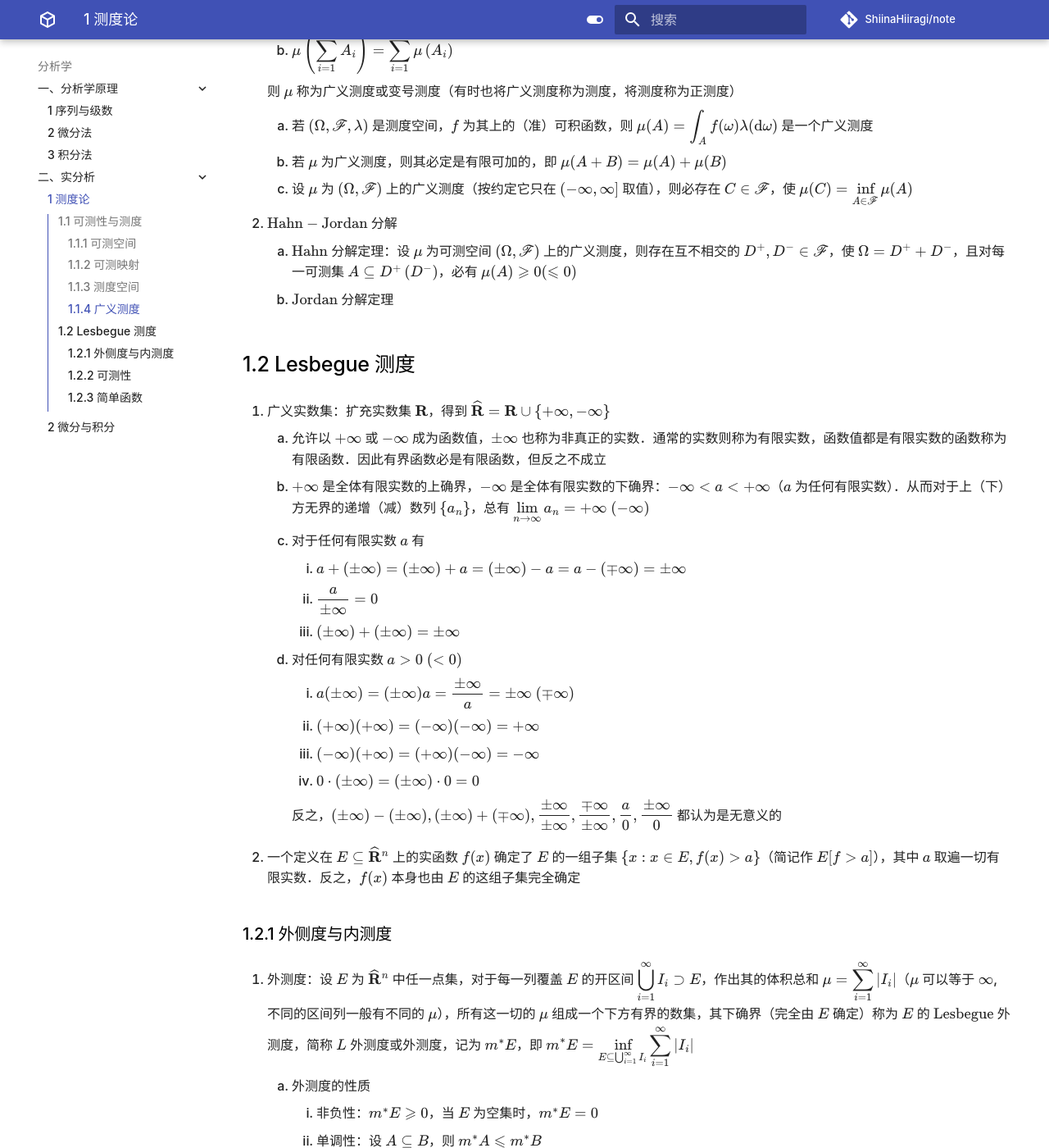
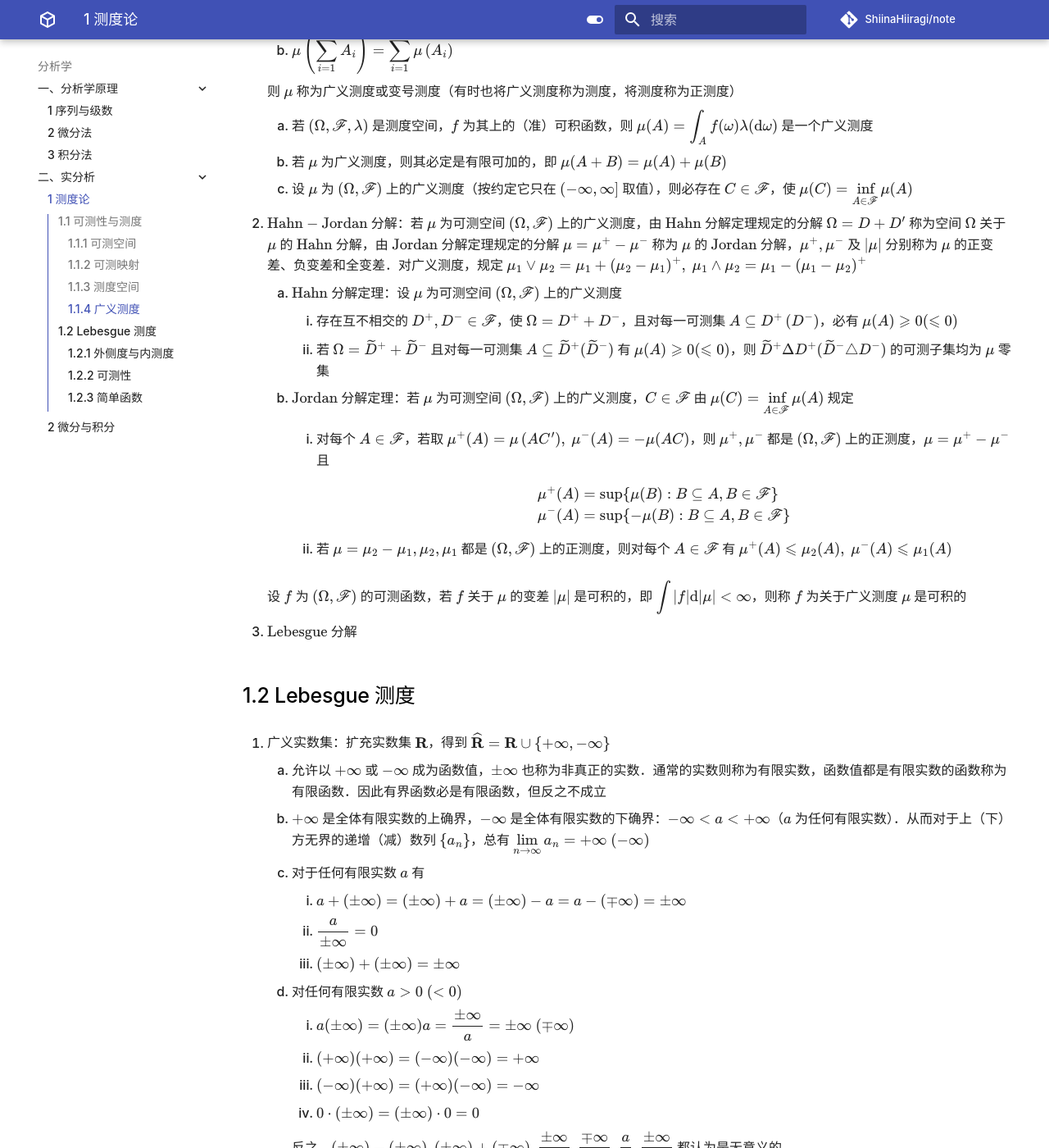
Before and after one commit to ShiinaHiiragi/note, an MkDocs documentation site: the page built from docs/anly/real/ms.md, in a window 1280 px wide and 1400 px high, scrolled down 4294 px. Shown: the whole window at 82% size. Built offline with MkDocs 1.6.1 and Material for MkDocs 9.7.7, drawn with Linux system fonts in a browser that asks for light colours; comment, search, counter and statistics services are not loaded; some of the changed text lies outside the part shown.

Commit message:
add hahn-jordan

```diff
--- a/docs/anly/real/ms.md
+++ b/docs/anly/real/ms.md
@@ -90,11 +90,27 @@
     2. 若 $\mu$ 为广义测度，则其必定是有限可加的，即 $\mu(A+B)=\mu(A)+\mu(B)$
     3. 设 $\mu$ 为 $(\Omega, \mathscr{F})$ 上的广义测度（按约定它只在 $(-\infty, \infty]$ 取值），则必存在 $C \in \mathscr{F}$，使 ${\displaystyle \mu(C)=\inf _{A \in \mathscr{F}} \mu(A)}$
 
-2. $\text{Hahn}-\text{Jordan}$ 分解
-    1. $\text{Hahn}$ 分解定理：设 $\mu$ 为可测空间 $(\Omega, \mathscr{F})$ 上的广义测度，则存在互不相交的 $D^{+}, D^{-} \in \mathscr{F}$，使 $\Omega=D^{+}+D^{-}$，且对每一可测集 $A \subseteq D^{+}\left(D^{-}\right)$，必有 $\mu(A) \geqslant 0(\leqslant 0)$
-    2. $\text{Jordan}$ 分解定理
+2. $\text{Hahn}-\text{Jordan}$ 分解：若 $\mu$ 为可测空间 $(\Omega, \mathscr{F})$ 上的广义测度，由 $\text{Hahn}$ 分解定理规定的分解 $\Omega=D+D'$ 称为空间 $\Omega$ 关于 $\mu$ 的 $\text{Hahn}$ 分解，由 $\text{Jordan}$ 分解定理规定的分解 $\mu=\mu^{+}-\mu^{-}$ 称为 $\mu$ 的 $\text{Jordan}$ 分解，$\mu^{+}, \mu^{-}$ 及 $|\mu|$ 分别称为 $\mu$ 的正变差、负变差和全变差．对广义测度，规定 $\mu_{1} \vee \mu_{2}=\mu_{1}+\left(\mu_{2}-\mu_{1}\right)^{+}, \  \mu_{1} \wedge \mu_{2}=\mu_{1}-\left(\mu_{1}-\mu_{2}\right)^{+}$
+    1. $\text{Hahn}$ 分解定理：设 $\mu$ 为可测空间 $(\Omega, \mathscr{F})$ 上的广义测度
+        1. 存在互不相交的 $D^{+}, D^{-} \in \mathscr{F}$，使 $\Omega=D^{+}+D^{-}$，且对每一可测集 $A \subseteq D^{+}\left(D^{-}\right)$，必有 $\mu(A) \geqslant 0(\leqslant 0)$
+        2. 若 $\Omega=\widetilde{D}^{+}+\widetilde{D}^{-}$ 且对每一可测集 $A \subseteq \widetilde{D}^{+}(\widetilde{D}^{-})$ 有 $\mu(A) \geqslant 0(\leqslant 0)$，则 $\widetilde{D}^{+} \Delta D^{+}(\widetilde{D}^{-} \triangle D^{-})$ 的可测子集均为 $\mu$ 零集
+    2. $\text{Jordan}$ 分解定理：若 $\mu$ 为可测空间 $(\Omega, \mathscr{F})$ 上的广义测度，$C \in \mathscr{F}$ 由 ${\displaystyle \mu(C)=\inf _{A \in \mathscr{F}} \mu(A)}$ 规定
+        1. 对每个 $A \in \mathscr{F}$，若取 $\mu^{+}(A)=\mu\left(A C'\right), \  \mu^{-}(A)=-\mu(A C)$，则 $\mu^{+}, \mu^{-}$ 都是 $(\Omega, \mathscr{F})$ 上的正测度，$\mu=\mu^{+}-\mu^{-}$ 且
 
-## 1.2 Lesbegue 测度
+            $$
+            \begin{aligned}
+            \mu^{+}(A)&=\sup \{\mu(B): B \subseteq A, B \in \mathscr{F}\} \\
+            \mu^{-}(A)&=\sup \{-\mu(B): B \subseteq A, B \in \mathscr{F}\}
+            \end{aligned}
+            $$
+
+        2. 若 $\mu=\mu_{2}-\mu_{1}, \mu_{2}, \mu_{1}$ 都是 $(\Omega, \mathscr{F})$ 上的正测度，则对每个 $A \in \mathscr{F}$ 有 $\mu^{+}(A) \leqslant \mu_{2}(A), \  \mu^{-}(A) \leqslant \mu_{1}(A)$
+
+    设 $f$ 为 $(\Omega, \mathscr{F})$ 的可测函数，若 $f$ 关于 $\mu$ 的变差 $|\mu|$ 是可积的，即 ${\displaystyle \int|f| \mathrm{d}|\mu|<\infty}$，则称 $f$ 为关于广义测度 $\mu$ 是可积的
+
+3. $\text{Lebesgue}$ 分解
+
+## 1.2 Lebesgue 测度
 1. 广义实数集：扩充实数集 $\mathbf R$，得到 $\widehat{\mathbf{R}}=\mathbf{R} \cup \{+\infty, -\infty\}$
     1. 允许以 $+\infty$ 或 $-\infty$ 成为函数值，$\pm \infty$ 也称为非真正的实数．通常的实数则称为有限实数，函数值都是有限实数的函数称为有限函数．因此有界函数必是有限函数，但反之不成立
     2. $+\infty$ 是全体有限实数的上确界，$-\infty$ 是全体有限实数的下确界：$-\infty<a<+\infty$（$a$ 为任何有限实数）．从而对于上（下）方无界的递增（减）数列 $\left\{a_{n}\right\}$，总有 ${\displaystyle \lim _{n \to \infty} a_{n}=+\infty \ (-\infty)}$
@@ -113,7 +129,7 @@
 2. 一个定义在 $E \subseteq \widehat{\mathbf{R}}^{n}$ 上的实函数 $f(x)$ 确定了 $E$ 的一组子集 $\{x: x \in E, f(x)>a\}$（简记作 $E[f>a]$），其中 $a$ 取遍一切有限实数．反之，$f(x)$ 本身也由 $E$ 的这组子集完全确定
 
 ### 1.2.1 外侧度与内测度
-1. 外测度：设 $E$ 为 $\widehat{\mathbf{R}}^{n}$ 中任一点集，对于每一列覆盖 $E$ 的开区间 ${\displaystyle \bigcup_{i=1}^{\infty} I_{i} \supset E}$，作出其的体积总和 ${\displaystyle \mu=\sum_{i=1}^{\infty}\left|I_{i}\right|}$（$\mu$ 可以等于 $\infty$, 不同的区间列一般有不同的 $\mu$），所有这一切的 $\mu$ 组成一个下方有界的数集，其下确界（完全由 $E$ 确定）称为 $E$ 的 $\text{Lesbegue}$ 外测度，简称 $L$ 外测度或外测度，记为 $m^{*} E$，即 ${\displaystyle m^{*} E=\inf _{E \subseteq \bigcup_{i=1}^{\infty} I_{i}} \sum_{i=1}^{\infty}\left|I_{i}\right|}$
+1. 外测度：设 $E$ 为 $\widehat{\mathbf{R}}^{n}$ 中任一点集，对于每一列覆盖 $E$ 的开区间 ${\displaystyle \bigcup_{i=1}^{\infty} I_{i} \supset E}$，作出其的体积总和 ${\displaystyle \mu=\sum_{i=1}^{\infty}\left|I_{i}\right|}$（$\mu$ 可以等于 $\infty$, 不同的区间列一般有不同的 $\mu$），所有这一切的 $\mu$ 组成一个下方有界的数集，其下确界（完全由 $E$ 确定）称为 $E$ 的 $\text{Lebesgue}$ 外测度，简称 $L$ 外测度或外测度，记为 $m^{*} E$，即 ${\displaystyle m^{*} E=\inf _{E \subseteq \bigcup_{i=1}^{\infty} I_{i}} \sum_{i=1}^{\infty}\left|I_{i}\right|}$
     1. 外测度的性质
         1. 非负性：$m^{*} E \geqslant 0$，当 $E$ 为空集时，$m^{*} E=0$
         2. 单调性：设 $A \subseteq B$，则 $m^{*} A \leqslant m^{*} B$
@@ -124,7 +140,7 @@
     2. $0 \leqslant m_{*} E \leqslant m^{*} E$ 恒成立
 
 ### 1.2.2 可测性
-1. $L$ 可测集：设 $E$ 为 $\widehat{\mathbf{R}}^{n}$ 中的点集，如果对任一点集 $T$ 都有 $m^{*} T=m^{*}(T \cap E)+m^{*}\left(T \cap E'\right)$，则称 $E$ 是 $\text{Lesbegue}$ 可测的或 $L$ 可测的．此时 $E$ 的 $L$ 外测度 $m^{*} E$ 称为 $E$ 的 $\text{Lesbegue}$ 测度或 $L$ 测度，记为 $m E$，记 $L$ 可测集全体为 $\mathscr{M}$
+1. $L$ 可测集：设 $E$ 为 $\widehat{\mathbf{R}}^{n}$ 中的点集，如果对任一点集 $T$ 都有 $m^{*} T=m^{*}(T \cap E)+m^{*}\left(T \cap E'\right)$，则称 $E$ 是 $\text{Lebesgue}$ 可测的或 $L$ 可测的．此时 $E$ 的 $L$ 外测度 $m^{*} E$ 称为 $E$ 的 $\text{Lebesgue}$ 测度或 $L$ 测度，记为 $m E$，记 $L$ 可测集全体为 $\mathscr{M}$
     1. 集合 $E$ 可测的充要条件是对于任意 $A \subseteq E, B \subseteq E'$ 总有 $m^{*}(A \cup B)=m^{*} A+m^{*} B$
     2. $S$ 可测的充要条件是 $S'$ 可测
     3. 设 $S_{1}, S_{2}$ 可测，则 $S_{1} \cup S_{2}$ 可测且当 $S_{1} \cap S_{2}=\varnothing$ 时，对于任意 $T$ 总有 $m^{*}\left[T \cap\left(S_{1} \cup S_{2}\right)\right]=m^{*}\left(T \cap S_{1}\right)+m^{*}\left(T \cap S_{2}\right)$
@@ -145,7 +161,7 @@
     !!! note "利用外测度与内测度定义可测集"
         设 $E$ 为 $\widehat{\mathbf{R}}^n$ 中有界集，如果 $m^* E=m_{*} E$，则称 $E$ 是 $L$ 可测的．又设 $E$ 是 $\widehat{\mathbf{R}}^n$ 中的无界集，如果对任何开区间 $I$，有界集 $E \cap I$ 都是 $L$ 可测的，则称 $E$ 是 $L$ 可测的．对 $L$ 可测集 $E$，不管它有界或无界，一律称 $m^* E$ 为它的 $L$ 测度，简记为 $m E$
 
-2. 凡 $\text{Borel}$ 集都是 $\text{Lesbegue}$ 可测集
+2. 凡 $\text{Borel}$ 集都是 $\text{Lebesgue}$ 可测集
     1. 设 $\Sigma$ 是 $\widehat{\mathbf{R}}^{n}$ 的一个子集族，则称所有包含 $\Sigma$ 的 $\sigma$ 域的交集（即包含 $\Sigma$ 的最小 $\sigma$ 域）为 $\Sigma$ 产生的 $\sigma$ 域
     2. 由 $\widehat{\mathbf{R}}^{n}$ 中全体开集组成的子集族生成的 $\sigma$ 域记为 $\mathscr{B}_n$，称为 $\text{Borel}$ 域．当不至于混淆时可简记为 $\mathscr{B}$
     3. 设集合 $G$ 可表示为一列开集 $\left\{G_{i}\right\}$ 之交集 ${\displaystyle G=\bigcap_{i=1}^{\infty} G_{i}}$，则称 $G$ 为 $G_{\delta}$ 型集
@@ -190,5 +206,5 @@
     3. 依测度收敛：设 $\left\{f_{n}\right\}$ 是 $E \subseteq \widehat{\mathbf{R}}^{q}$ 上的一列 $\text{a.e.}$有限的可测函数，若有 $E$ 上 $\text{a.e.}$有限的可测函数 $f(x)$ 有「对任意 $\sigma>0$ 有 ${\displaystyle \lim _{n \to \infty} m E\left[\left|f_{n}-f\right| \geqslant \sigma\right]=0}$」，则称函数列 $\left\{f_{n}\right\}$ 依测度收敛于 $f$，或度量收敛于 $f$，记为 $f_{n}(x) \Rightarrow f(x)$
         1. $\text{a.e.}$收敛的函数列可能不依测度收敛，依测度收敛的函数列可能不 $\text{a.e.}$收敛
         2. $\text{Riesz}$ 定理：设在 $E$ 上 $\left\{f_{n}\right\}$ 依测度收敛于 $f$，则存在子列 $\left\{f_{n_{i}}\right\}$ 在 $E$ 上 $\text{a.e.}$收敛于 $f$
-        3. $\text{Lesbegue}$ 定理：设 $m E<\infty$，$\left\{f_{n}\right\}$ 是 $E$ 上 $\text{a.e.}$有限的可测函数列且在 $E$ 上 $\text{a.e.}$收敛于 $\text{a.e.}$有限的函数 $f$，则 $f_{n}(x) \Rightarrow f(x)$
+        3. $\text{Lebesgue}$ 定理：设 $m E<\infty$，$\left\{f_{n}\right\}$ 是 $E$ 上 $\text{a.e.}$有限的可测函数列且在 $E$ 上 $\text{a.e.}$收敛于 $\text{a.e.}$有限的函数 $f$，则 $f_{n}(x) \Rightarrow f(x)$
         4. 设 $f_{n}(x) \Rightarrow f(x), f_{n}(x) \Rightarrow g(x)$，则 $f(x)=g(x)$ $\text{a.e.}$于 $E$
```
Also changed, not shown: docs/anly/real/lbg.md (+10 -10 lines), docs/stat/prob/dist.md (+1 -1 lines).
